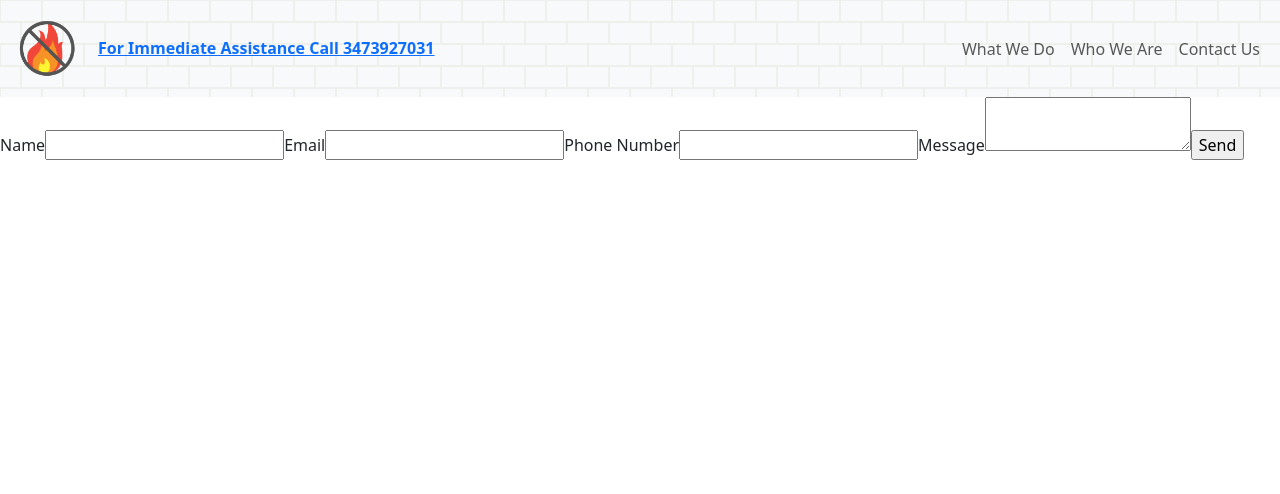
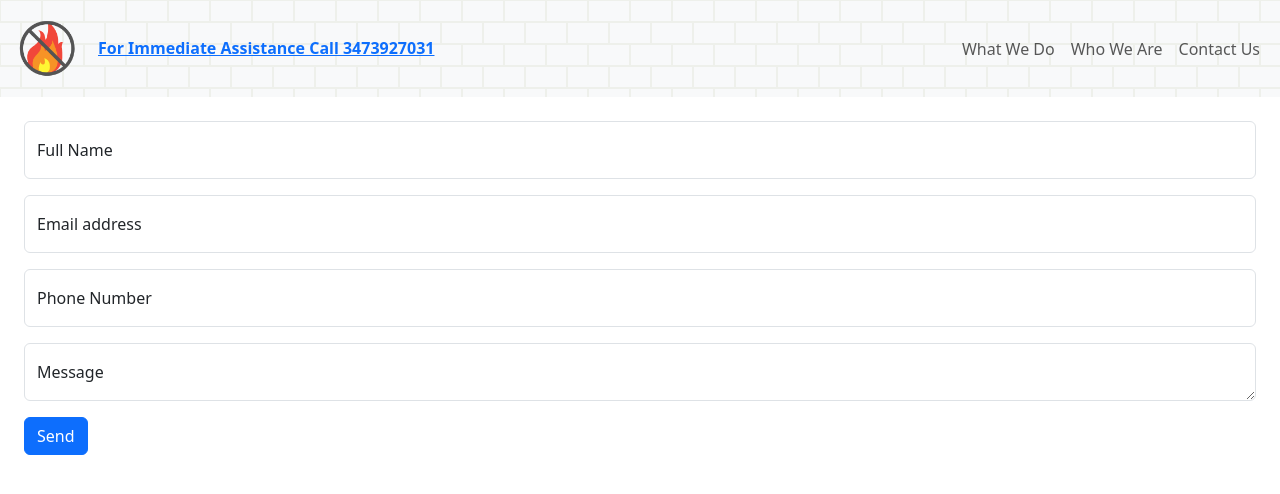
Before and after one commit to ronrain/fire-safety, a React (Vite) app in the folder fire-safety/: page /contact in a window 1280 px wide. Shown: the top 494 px of the page. Built offline with nearby package versions, Linux system fonts and the light colour scheme.

Commit message:
contact form

```diff
--- a/fire-safety/src/pages/ContactForm/ContactForm.jsx
+++ b/fire-safety/src/pages/ContactForm/ContactForm.jsx
@@ -8,8 +8,8 @@ const ContactForm = () => {
     e.preventDefault();
 
     emailjs
-      .sendForm('IMPORT.META.ENV.VITE_SERVICE_ID', 'IMPORT.META.ENV.VITE_TEMPLATE_ID', form.current, {
-        publicKey: 'IMPORT.META.ENV.VITE_PUBLIC_KEY',
+      .sendForm(import.meta.env.VITE_SERVICE_ID, import.meta.env.VITE_TEMPLATE_ID, form.current, {
+        publicKey: import.meta.env.VITE_PUBLIC_KEY,
       })
       .then(
         () => {
@@ -22,17 +22,25 @@ const ContactForm = () => {
   };
 
   return (
-    <form ref={form} onSubmit={sendEmail}>
-      <label>Name</label>
-      <input type="text" name="from_name" />
-      <label>Email</label>
-      <input type="email" name="from_email" />
-      <label>Phone Number</label>
-      <input type="phone" name="from_phone" />
-      <label>Message</label>
-      <textarea name="message" />
-      <input type="submit" value="Send" />
-    </form>
+    <form ref={form} onSubmit={sendEmail} className="p-4">
+    <div className="form-floating mb-3">
+      <input type="text" className="form-control" id="floatingInput" placeholder='Full Name' name="from_name" />
+      <label for="floatingInput">Full Name</label>
+    </div>
+    <div class="form-floating mb-3">
+      <input type="email" className="form-control" id="floatingInput" placeholder="name@example.com" name='from_email' />
+      <label for="floatingInput">Email address</label>
+    </div>
+    <div className="form-floating mb-3">
+      <input type="tel" className="form-control" id="floatingInput" placeholder='Phone Number' name="from_phone" />
+      <label for="floatingInput">Phone Number</label>
+    </div>
+    <div className="form-floating mb-3">
+      <textarea className="form-control" id="floatingText" placeholder='Leave a Message' name="message" rows="7"></textarea>
+      <label for='floatingTextarea' >Message</label>
+    </div>
+    <button type="submit" className="btn btn-primary">Send</button>
+  </form>
   );
 };
 
```
